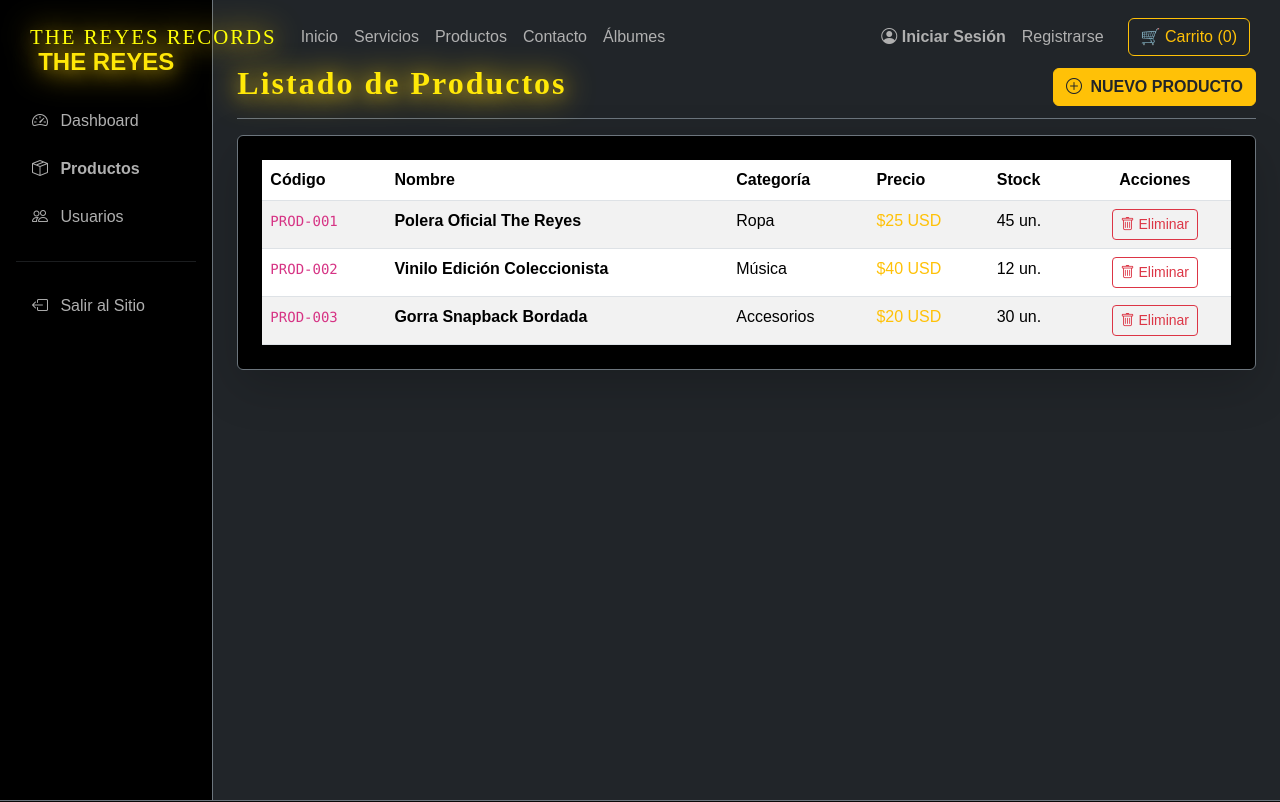
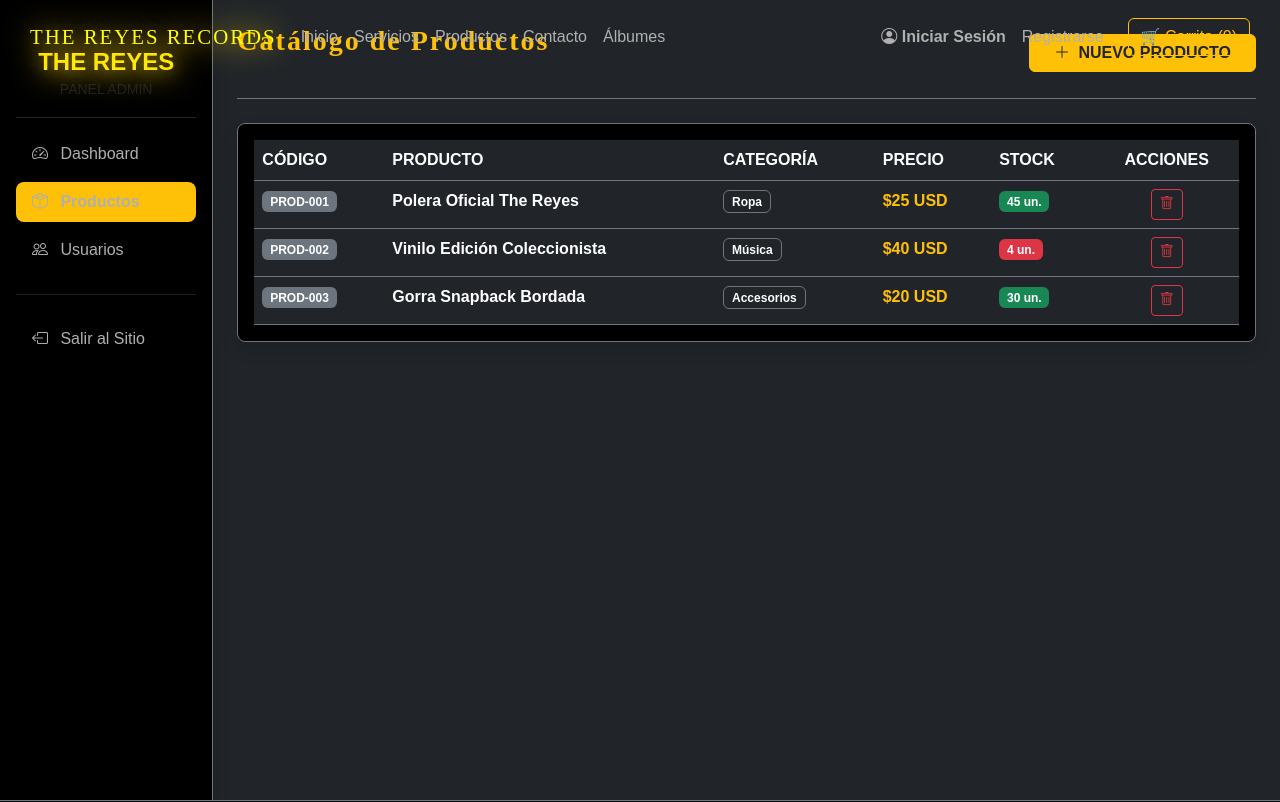
Before and after one commit to johao-riquelme/disqueraReact, a React (Vite) app in the folder disquera/: page /admin/productos in a window 1280 px wide. Shown: the top 802 px of the page. Built offline with nearby package versions, Linux system fonts and the light colour scheme.

Commit message:
vista de administración

```diff
--- /dev/null
+++ b/disquera/src/components/AdminSidebar.jsx
@@ -0,0 +1,50 @@
+import { Link, useLocation } from 'react-router-dom';
+
+export const AdminSidebar = () => {
+  const location = useLocation();
+
+  const isActive = (path) => location.pathname === path;
+
+  return (
+    <nav className="col-md-3 col-lg-2 d-md-block bg-black sidebar border-end border-secondary min-vh-100 p-3 shadow">
+      <div className="position-sticky pt-3">
+        <div className="text-center py-3 border-bottom border-dark mb-3">
+          <h4 className="gold-title fw-bold m-0 tracking-wide">THE REYES</h4>
+          <small className="text-muted fs-7">PANEL ADMIN</small>
+        </div>
+        <ul className="nav flex-column gap-2">
+          <li className="nav-item">
+            <Link
+              className={`nav-link rounded-3 px-3 py-2 transition-all ${isActive('/admin') ? 'bg-warning text-dark fw-bold' : 'text-light bg-hover-dark'}`}
+              to="/admin"
+            >
+              <i className="bi bi-speedometer2 me-2"></i> Dashboard
+            </Link>
+          </li>
+          <li className="nav-item">
+            <Link
+              className={`nav-link rounded-3 px-3 py-2 transition-all ${isActive('/admin/productos') || isActive('/admin/productos/nuevo') ? 'bg-warning text-dark fw-bold' : 'text-light bg-hover-dark'}`}
+              to="/admin/productos"
+            >
+              <i className="bi bi-box-seam me-2"></i> Productos
+            </Link>
+          </li>
+          <li className="nav-item">
+            <Link
+              className={`nav-link rounded-3 px-3 py-2 transition-all ${isActive('/admin/usuarios') ? 'bg-warning text-dark fw-bold' : 'text-light bg-hover-dark'}`}
+              to="/admin/usuarios"
+            >
+              <i className="bi bi-people me-2"></i> Usuarios
+            </Link>
+          </li>
+          <hr className="border-secondary my-3" />
+          <li className="nav-item">
+            <Link className="nav-link text-danger rounded-3 px-3 py-2" to="/">
+              <i className="bi bi-box-arrow-left me-2"></i> Salir al Sitio
+            </Link>
+          </li>
+        </ul>
+      </div>
+    </nav>
+  );
+};
--- a/disquera/src/view/AdminHome.jsx
+++ b/disquera/src/view/AdminHome.jsx
@@ -1,44 +1,84 @@
-import { Link } from 'react-router-dom';
+import { AdminSidebar } from '../components/AdminSidebar';
 
 export const AdminHome = () => {
   return (
     <div className="container-fluid bg-dark text-light min-vh-100">
       <div className="row">
-        {/* SIDEBAR DE ADMINISTRACIÓN */}
-        <nav className="col-md-3 col-lg-2 d-md-block bg-black sidebar collapse border-end border-secondary min-vh-100 p-3">
-          <div className="position-sticky pt-3">
-            <h4 className="gold-title fw-bold text-center py-3">THE REYES</h4>
-            <ul className="nav flex-column gap-2">
-              <li className="nav-item">
-                <Link className="nav-link text-warning fw-bold" to="/admin">
-                  <i className="bi bi-speedometer2 me-2"></i> Dashboard
-                </Link>
-              </li>
-              <li className="nav-item">
-                <Link className="nav-link text-light" to="/admin/productos">
-                  <i className="bi bi-box-seam me-2"></i> Productos
-                </Link>
-              </li>
-              <li className="nav-item">
-                <Link className="nav-link text-light" to="/admin/usuarios">
-                  <i className="bi bi-people me-2"></i> Usuarios
-                </Link>
-              </li>
-              <hr className="border-secondary" />
-              <li className="nav-item">
-                <Link className="nav-link text-danger" to="/">
-                  <i className="bi bi-box-arrow-left me-2"></i> Salir al Sitio
-                </Link>
-              </li>
-            </ul>
+        <AdminSidebar />
+
+        <main className="col-md-9 ms-sm-auto col-lg-10 px-md-4 py-4">
+          <div className="d-flex justify-content-between align-items-center pb-3 mb-4 border-bottom border-secondary">
+            <h1 className="h3 gold-title fw-bold m-0">¡Bienvenido, Administrador!</h1>
+            <span className="badge bg-outline-warning border border-warning text-warning px-3 py-2 rounded-pill">
+              <i className="bi bi-person-circle me-1"></i> Admin Online
+            </span>
           </div>
-        </nav>
 
-        {/* CONTENIDO PRINCIPAL */}
-        <main className="col-md-9 ms-sm-auto col-lg-10 px-md-4 py-5 d-flex align-items-center justify-content-center min-vh-100">
-          <div className="text-center">
-            <h1 className="display-4 gold-title fw-bold">¡HOLA Administrador!</h1>
-            <p className="text-muted gold-title mt-2">Bienvenido al panel de control de The Reyes Records.</p>
+          {/* TARJETAS RESUMEN (KPIs) */}
+          <div className="row g-4 mb-5">
+            <div className="col-12 col-sm-6 col-xl-3">
+              <div className="card bg-black text-light border-secondary shadow-sm rounded-4">
+                <div className="card-body d-flex align-items-center justify-content-between">
+                  <div>
+                    <span className="text-muted fs-7">Ventas Totales</span>
+                    <h3 className="gold-title fw-bold m-0">$12,450 USD</h3>
+                  </div>
+                  <div className="p-3 bg-warning bg-opacity-10 rounded-circle text-warning fs-3">
+                    <i className="bi bi-currency-dollar"></i>
+                  </div>
+                </div>
+              </div>
+            </div>
+
+            <div className="col-12 col-sm-6 col-xl-3">
+              <div className="card bg-black text-light border-secondary shadow-sm rounded-4">
+                <div className="card-body d-flex align-items-center justify-content-between">
+                  <div>
+                    <span className="text-muted fs-7">Productos</span>
+                    <h3 className="gold-title fw-bold m-0">24</h3>
+                  </div>
+                  <div className="p-3 bg-info bg-opacity-10 rounded-circle text-info fs-3">
+                    <i className="bi bi-box-seam"></i>
+                  </div>
+                </div>
+              </div>
+            </div>
+
+            <div className="col-12 col-sm-6 col-xl-3">
+              <div className="card bg-black text-light border-secondary shadow-sm rounded-4">
+                <div className="card-body d-flex align-items-center justify-content-between">
+                  <div>
+                    <span className="text-muted fs-7">Usuarios</span>
+                    <h3 className="gold-title fw-bold m-0">158</h3>
+                  </div>
+                  <div className="p-3 bg-success bg-opacity-10 rounded-circle text-success fs-3">
+                    <i className="bi bi-people"></i>
+                  </div>
+                </div>
+              </div>
+            </div>
+
+            <div className="col-12 col-sm-6 col-xl-3">
+              <div className="card bg-black text-light border-secondary shadow-sm rounded-4">
+                <div className="card-body d-flex align-items-center justify-content-between">
+                  <div>
+                    <span className="text-muted fs-7">Órdenes Pendientes</span>
+                    <h3 className="gold-title fw-bold m-0">5</h3>
+                  </div>
+                  <div className="p-3 bg-danger bg-opacity-10 rounded-circle text-danger fs-3">
+                    <i className="bi bi-clock-history"></i>
+                  </div>
+                </div>
+              </div>
+            </div>
+          </div>
+
+          <div className="p-5 bg-black rounded-4 border border-secondary text-center shadow">
+            <i className="bi bi-music-note-beamed text-warning display-3 mb-3 d-block"></i>
+            <h3 className="gold-title fw-bold">Panel de Control The Reyes Records</h3>
+            <p className="text-muted max-w-md mx-auto">
+              Gestiona el catálogo de productos, revisa las métricas de usuarios y mantén actualizado tu eCommerce desde este panel centralizado.
+            </p>
           </div>
         </main>
       </div>
--- a/disquera/src/view/AdminProductos.jsx
+++ b/disquera/src/view/AdminProductos.jsx
@@ -1,22 +1,18 @@
 import { useState, useEffect } from 'react';
 import { Link } from 'react-router-dom';
-import { Button, Table } from 'react-bootstrap';
+import { Table, Button } from 'react-bootstrap';
+import { AdminSidebar } from '../components/AdminSidebar';
 
 export const AdminProductos = () => {
   const [productos, setProductos] = useState([]);
 
   useEffect(() => {
-    // Simulación de carga de productos desde la Base de Datos
-    const obtenerProductosFalsos = () => {
-      const dataProductos = [
-        { id: 1, codigo: "PROD-001", nombre: "Polera Oficial The Reyes", categoria: "Ropa", precio: 25, stock: 45 },
-        { id: 2, codigo: "PROD-002", nombre: "Vinilo Edición Coleccionista", categoria: "Música", precio: 40, stock: 12 },
-        { id: 3, codigo: "PROD-003", nombre: "Gorra Snapback Bordada", categoria: "Accesorios", precio: 20, stock: 30 }
-      ];
-      setProductos(dataProductos);
-    };
-
-    obtenerProductosFalsos();
+    const dataProductos = [
+      { id: 1, codigo: "PROD-001", nombre: "Polera Oficial The Reyes", categoria: "Ropa", precio: 25, stock: 45 },
+      { id: 2, codigo: "PROD-002", nombre: "Vinilo Edición Coleccionista", categoria: "Música", precio: 40, stock: 4 },
+      { id: 3, codigo: "PROD-003", nombre: "Gorra Snapback Bordada", categoria: "Accesorios", precio: 20, stock: 30 }
+    ];
+    setProductos(dataProductos);
   }, []);
 
   const handleEliminarProducto = (id) => {
@@ -26,74 +22,54 @@ export const AdminProductos = () => {
   };
 
   return (
-    <div className="container-fluid bg-dark text-light min-vh-100">
-      <div className="row">
-        {/* BARRA LATERAL DE ADMINISTRACIÓN */}
-        <nav className="col-md-3 col-lg-2 d-md-block bg-black sidebar collapse border-end border-secondary min-vh-100 p-3">
-          <div className="position-sticky pt-3">
-            <h4 className="gold-title fw-bold text-center py-3">THE REYES</h4>
-            <ul className="nav flex-column gap-2">
-              <li className="nav-item">
-                <Link className="nav-link text-light" to="/admin">
-                  <i className="bi bi-speedometer2 me-2"></i> Dashboard
-                </Link>
-              </li>
-              <li className="nav-item">
-                <Link className="nav-link text-warning fw-bold" to="/admin/productos">
-                  <i className="bi bi-box-seam me-2"></i> Productos
-                </Link>
-              </li>
-              <li className="nav-item">
-                <Link className="nav-link text-light" to="/admin/usuarios">
-                  <i className="bi bi-people me-2"></i> Usuarios
-                </Link>
-              </li>
-              <hr className="border-secondary" />
-              <li className="nav-item">
-                <Link className="nav-link text-danger" to="/">
-                  <i className="bi bi-box-arrow-left me-2"></i> Salir al Sitio
-                </Link>
-              </li>
-            </ul>
-          </div>
-        </nav>
+    <div className="container-fluid bg-dark text-light min-vh-100 p-0 overflow-hidden">
+      <div className="row g-0">
+        {/* Barra lateral aislada */}
+        <AdminSidebar />
 
-        {/* CONTENIDO PRINCIPAL */}
-        <main className="col-md-9 ms-sm-auto col-lg-10 px-md-4 py-5">
-          <div className="d-flex justify-content-between flex-wrap flex-md-nowrap align-items-center pt-3 pb-2 mb-3 border-bottom border-secondary">
-            <h1 className="h2 gold-title fw-bold">Listado de Productos</h1>
-            <Link to="/admin/productos/nuevo" className="btn btn-warning fw-bold text-dark">
-              <i className="bi bi-plus-circle me-1"></i> NUEVO PRODUCTO
+        {/* Contenido principal despejado */}
+        <main className="col-md-9 ms-sm-auto col-lg-10 px-md-4 py-4">
+          <div className="d-flex justify-content-between align-items-center pb-3 mb-4 border-bottom border-secondary">
+            <div>
+              <h1 className="h3 text-warning fw-bold m-0">Catálogo de Productos</h1>
+              <small className="text-muted">Administra el inventario del sitio</small>
+            </div>
+            <Link to="/admin/productos/nuevo" className="btn btn-warning fw-bold text-dark px-4">
+              <i className="bi bi-plus-lg me-1"></i> NUEVO PRODUCTO
             </Link>
           </div>
 
-          <div className="table-responsive bg-black p-4 rounded border border-secondary shadow-lg">
-            <Table dark striped hover responsive align="middle" className="mb-0">
+          <div className="bg-black p-3 rounded-3 border border-secondary shadow">
+            <Table responsive borderless hover variant="dark" align="middle" className="mb-0">
               <thead>
-                <tr>
-                  <th>Código</th>
-                  <th>Nombre</th>
-                  <th>Categoría</th>
-                  <th>Precio</th>
-                  <th>Stock</th>
-                  <th className="text-center">Acciones</th>
+                <tr className="border-bottom border-secondary text-warning">
+                  <th>CÓDIGO</th>
+                  <th>PRODUCTO</th>
+                  <th>CATEGORÍA</th>
+                  <th>PRECIO</th>
+                  <th>STOCK</th>
+                  <th className="text-center">ACCIONES</th>
                 </tr>
               </thead>
               <tbody>
                 {productos.map((prod) => (
-                  <tr key={prod.id}>
-                    <td><code>{prod.codigo}</code></td>
-                    <td className="fw-semibold">{prod.nombre}</td>
-                    <td>{prod.categoria}</td>
-                    <td className="text-warning">${prod.precio} USD</td>
-                    <td>{prod.stock} un.</td>
+                  <tr key={prod.id} className="border-bottom border-secondary">
+                    <td><span className="badge bg-secondary">{prod.codigo}</span></td>
+                    <td className="fw-semibold text-white">{prod.nombre}</td>
+                    <td><span className="badge bg-dark border border-secondary">{prod.categoria}</span></td>
+                    <td className="text-warning fw-bold">${prod.precio} USD</td>
+                    <td>
+                      <span className={`badge ${prod.stock < 10 ? 'bg-danger' : 'bg-success'}`}>
+                        {prod.stock} un.
+                      </span>
+                    </td>
                     <td className="text-center">
                       <Button
                         variant="outline-danger"
                         size="sm"
                         onClick={() => handleEliminarProducto(prod.id)}
                       >
-                        <i className="bi bi-trash"></i> Eliminar
+                        <i className="bi bi-trash"></i>
                       </Button>
                     </td>
                   </tr>
--- a/disquera/src/view/AdminUsuarios.jsx
+++ b/disquera/src/view/AdminUsuarios.jsx
@@ -1,22 +1,17 @@
 import { useState, useEffect } from 'react';
-import { Link } from 'react-router-dom';
-import { Button, Table } from 'react-bootstrap';
+import { Table, Button } from 'react-bootstrap';
+import { AdminSidebar } from '../components/AdminSidebar';
 
 export const AdminUsuarios = () => {
   const [usuarios, setUsuarios] = useState([]);
 
   useEffect(() => {
-    // Simulación de carga de usuarios desde la Base de Datos
-    const obtenerUsuariosFalsos = () => {
     const dataUsuarios = [
       { id: 1, nombre: "Johao Riquelme", email: "admin@thereyesrecords.cl", rol: "Administrador" },
       { id: 2, nombre: "Carlos Torres", email: "carlos@ejemplo.cl", rol: "Cliente" },
       { id: 3, nombre: "Sofía Valenzuela", email: "sofia@ejemplo.cl", rol: "Cliente" }
     ];
     setUsuarios(dataUsuarios);
-    };
-
-    obtenerUsuariosFalsos();
   }, []);
 
   const handleEliminarUsuario = (id) => {
@@ -26,59 +21,34 @@ export const AdminUsuarios = () => {
   };
 
   return (
-    <div className="container-fluid bg-dark text-light min-vh-100">
-      <div className="row">
-        {/* SIDEBAR DE ADMINISTRACIÓN */}
-        <nav className="col-md-3 col-lg-2 d-md-block bg-black sidebar collapse border-end border-secondary min-vh-100 p-3">
-          <div className="position-sticky pt-3">
-            <h4 className="gold-title fw-bold text-center py-3">THE REYES</h4>
-            <ul className="nav flex-column gap-2">
-              <li className="nav-item">
-                <Link className="nav-link text-light" to="/admin">
-                  <i className="bi bi-speedometer2 me-2"></i> Dashboard
-                </Link>
-              </li>
-              <li className="nav-item">
-                <Link className="nav-link text-light" to="/admin/productos">
-                  <i className="bi bi-box-seam me-2"></i> Productos
-                </Link>
-              </li>
-              <li className="nav-item">
-                <Link className="nav-link text-warning fw-bold" to="/admin/usuarios">
-                  <i className="bi bi-people me-2"></i> Usuarios
-                </Link>
-              </li>
-              <hr className="border-secondary" />
-              <li className="nav-item">
-                <Link className="nav-link text-danger" to="/">
-                  <i className="bi bi-box-arrow-left me-2"></i> Salir al Sitio
-                </Link>
-              </li>
-            </ul>
-          </div>
-        </nav>
+    <div className="container-fluid bg-dark text-light min-vh-100 p-0 overflow-hidden">
+      <div className="row g-0">
+        <AdminSidebar />
 
-        {/* CONTENIDO PRINCIPAL */}
-        <main className="col-md-9 ms-sm-auto col-lg-10 px-md-4 py-5">
-          <div className="d-flex justify-content-between flex-wrap flex-md-nowrap align-items-center pt-3 pb-2 mb-3 border-bottom border-secondary">
-            <h1 className="h2 gold-title fw-bold">Listado de Usuarios Registrados</h1>
+        <main className="col-md-9 ms-sm-auto col-lg-10 px-md-4 py-4">
+          <div className="pb-3 mb-4 border-bottom border-secondary">
+            <h1 className="h3 text-warning fw-bold m-0">Listado de Usuarios Registrados</h1>
+            <small className="text-muted">Administración de accesos y perfiles</small>
           </div>
 
-          <div className="table-responsive bg-black p-4 rounded border border-secondary shadow-lg">
-            <Table dark striped hover responsive align="middle" className="mb-0">
+          <div className="bg-black p-3 rounded-3 border border-secondary shadow">
+            <Table responsive borderless hover variant="dark" align="middle" className="mb-0">
               <thead>
-                <tr>
-                  <th>Nombre</th>
-                  <th>Correo Electrónico</th>
-                  <th>Rol / Perfil</th>
-                  <th className="text-center">Acciones</th>
+                <tr className="border-bottom border-secondary text-warning">
+                  <th>USUARIO</th>
+                  <th>CORREO ELECTRÓNICO</th>
+                  <th>ROL / PERFIL</th>
+                  <th className="text-center">ACCIONES</th>
                 </tr>
               </thead>
               <tbody>
                 {usuarios.map((user) => (
-                  <tr key={user.id}>
-                    <td className="fw-semibold">{user.nombre}</td>
-                    <td>{user.email}</td>
+                  <tr key={user.id} className="border-bottom border-secondary">
+                    <td className="fw-semibold text-white">
+                      <i className="bi bi-person-circle me-2 text-warning"></i>
+                      {user.nombre}
+                    </td>
+                    <td className="text-light">{user.email}</td>
                     <td>
                       <span className={`badge ${user.rol === 'Administrador' ? 'bg-warning text-dark' : 'bg-secondary'}`}>
                         {user.rol}
@@ -90,7 +60,7 @@ export const AdminUsuarios = () => {
                         size="sm"
                         onClick={() => handleEliminarUsuario(user.id)}
                       >
-                        <i className="bi bi-trash"></i> Eliminar
+                        <i className="bi bi-trash"></i>
                       </Button>
                     </td>
                   </tr>
```
Also changed, not shown: disquera/src/view/AdminNuevoProducto.jsx (+9 -43 lines). Lines whose indentation alone changed are shown as unchanged.
